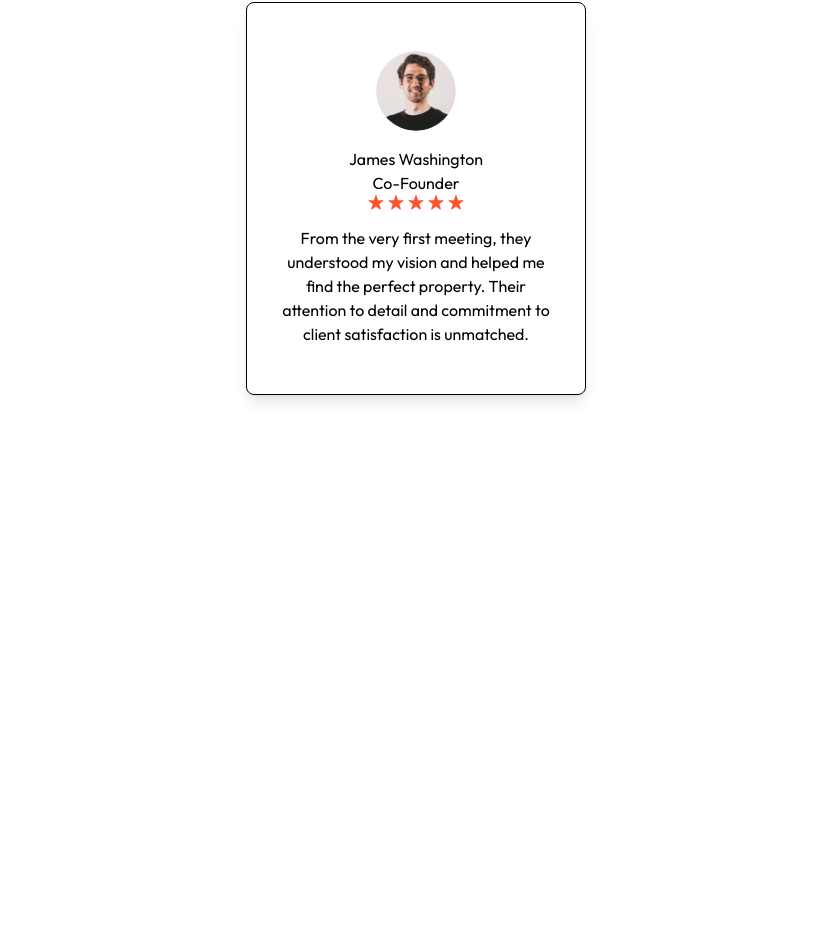
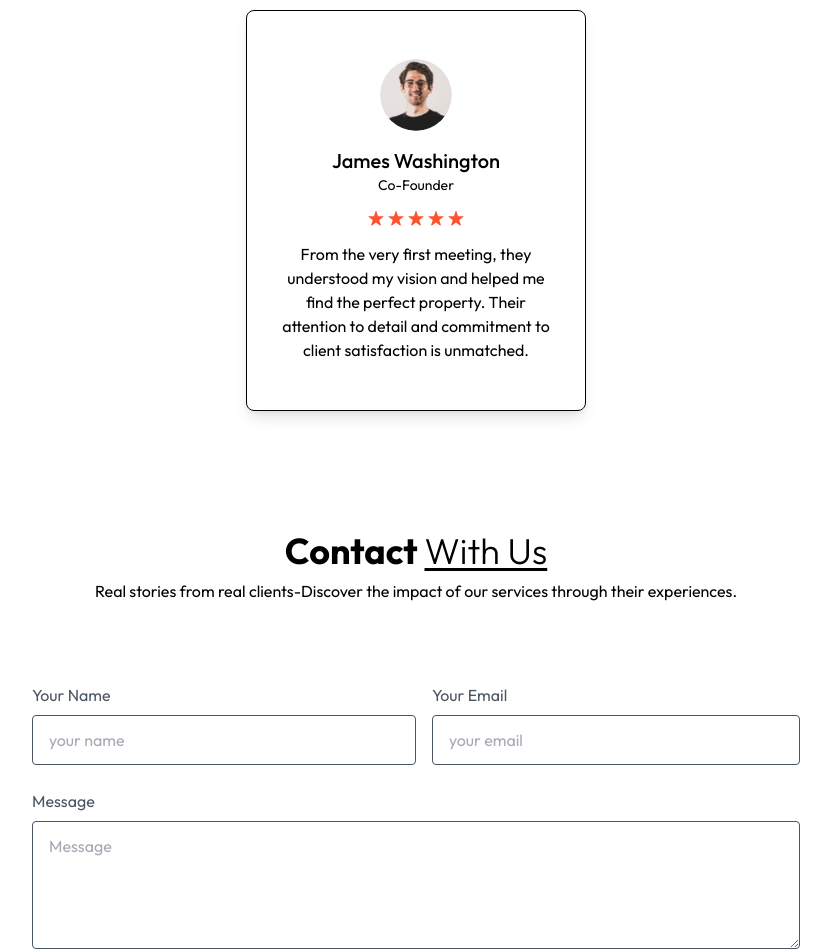
Before and after one commit to GitanjaliShelke03/Real-Estate, a React (Vite) app: page / in a window 1280 px wide. Shown: the part 2727-3679 px from the top of the page, without its empty margins (224-1055 px from the left). Before the commit the page ends 3162 px from the top, so only its background shows below. Built offline with nearby package versions, Linux system fonts and the light colour scheme.

Commit message:
Contact Us added

```diff
--- a/index.html
+++ b/index.html
@@ -1,5 +1,5 @@
 <!doctype html>
-<html lang="en">
+<html lang="en" class="scroll-smooth">
   <head>
     <meta charset="UTF-8" />
     <link rel="icon" type="image/svg+xml" href="/favicon.svg"/>
--- a/src/App.jsx
+++ b/src/App.jsx
@@ -4,6 +4,7 @@
 import About from './components/About'
 import Projects from './components/Projects'
 import Testimonials from './components/Testimonials'
+import Contact from './components/Contact'
 
 const App = () => {
   return (
@@ -13,6 +14,7 @@
       <About/>
       <Projects/>
       <Testimonials/>
+      <Contact/>
     </div>
   )
 }
--- /dev/null
+++ b/src/components/Contact.jsx
@@ -0,0 +1,29 @@
+import React from 'react'
+
+const Contact = () => {
+    return (
+        <div className='text-center p-6 py-20 lg:px-32 w-full overflow-hidden' id='Contact'>
+            <h1 className='text-2xl sm:text-4xl font-bold mb-2 text-center'>Contact  <span className='underline underline-offset-4 decoration-1under font-light'>With Us</span></h1>
+            <p className='text-center text-grey-500 mb-12 max-w-80mx-auto'>
+                Real stories from real clients-Discover the impact of our services through their experiences.
+            </p>
+            <form className='max-w-3xl mx-auto text-gray-600 pt-8'>
+                <div className='flex flex-wrap'>
+                    <div className='w-full md:w-1/2 text-left'>
+                        Your Name
+                        <input className='w-full border border-grey-300 rounded py-3 px-4 mt-2 ' type="text" name='name' placeholder='your name' required />
+                    </div>
+                    <div className='w-full md:w-1/2 text-left md:pl-4'>Your Email
+                        <input className='w-full border border-grey-300 rounded py-3 px-4 mt-2 ' type="email" name='email' placeholder='your email' required />
+                    </div>
+                </div>
+                <div className='my-6 text-left'>
+                    Message
+                    <textarea className='w-full border border-grey-300 rounded py-3 px-4 mt-2 h-32'
+                     name="Message" placeholder='Message' required></textarea>
+                </div>
+            </form>
+            </div>
+        )}
+
+            export default Contact
--- a/src/components/Projects.jsx
+++ b/src/components/Projects.jsx
@@ -62,7 +62,7 @@
                                         {project.title}
                                     </h2>
                                     <p className='text-grey-500 text-sm:'>
-                                        {project.price} <span>|</span> {project.location}
+                                        {project.price} <span className='px-1'>|</span> {project.location}
                                     </p>
                                 </div>
 
--- a/src/components/Testimonials.jsx
+++ b/src/components/Testimonials.jsx
@@ -10,11 +10,11 @@
             <div className='flex flex-wrap justify-center gap-8'>
                 {testimonialsData.map((testimonial, index) => (
                     <div key={index} className='max-w-[340px] border shadow-lg rounded-lg px-8 py-12 text-center'>
-                        <img className='w-20 h-20 rounded-full mx-auto mb-4'
+                        <img className='w-18 h-18 rounded-full mx-auto mb-4'
                             src={testimonial.image} alt={testimonial.alt} />
-                        <h2>{testimonial.name}</h2>
-                        <p>{testimonial.title}</p>
-                        <div className='flex justify-center items-center gap-1 text-red-500 mb-4'>
+                        <h2 className='text-xl text-grey-700 font-medium '>{testimonial.name}</h2>
+                        <p className='text-grey-500 mb-4 text-sm'>{testimonial.title}</p>
+                        <div className='flex justify-center gap-1 text-red-500 mb-4'>
                             {Array.from({ length: testimonial.rating }, (item, index) => (
                                 <img key={index} src={assets.star_icon} alt="" />
                             ))}
```
